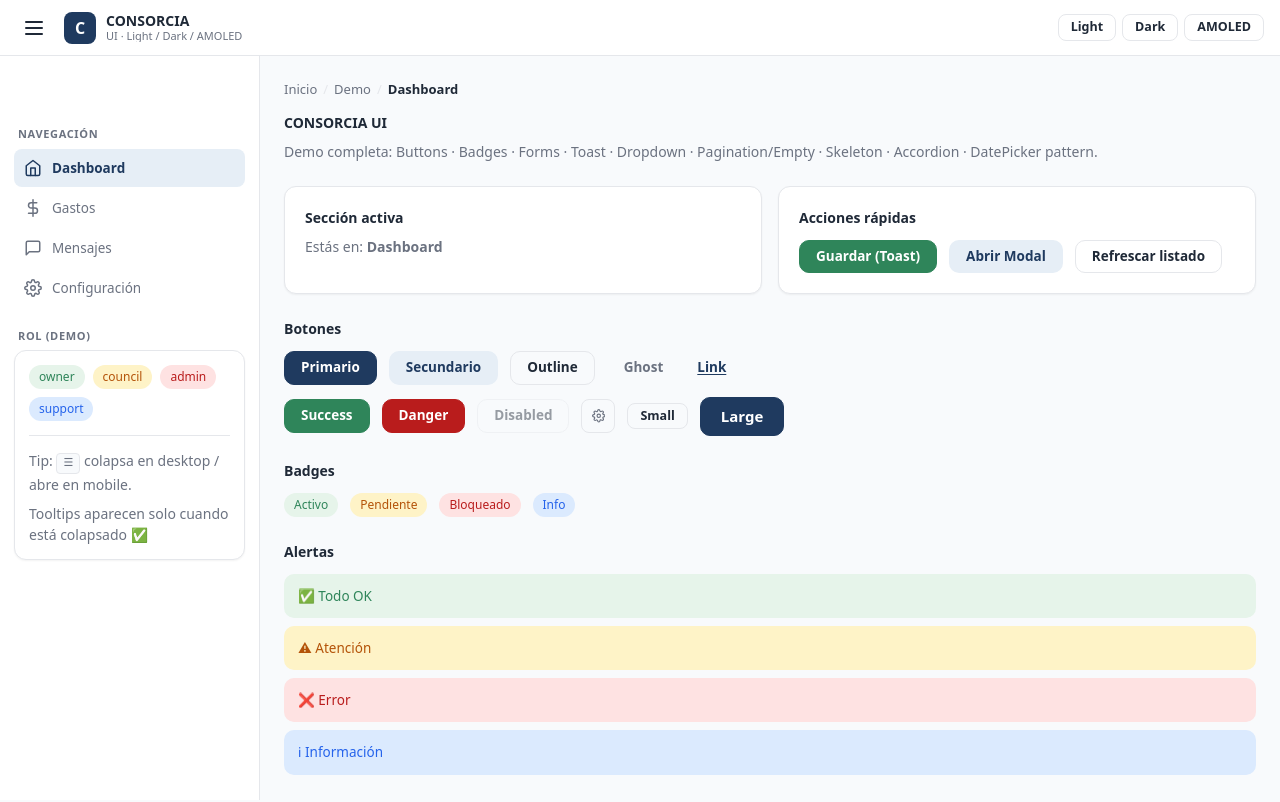
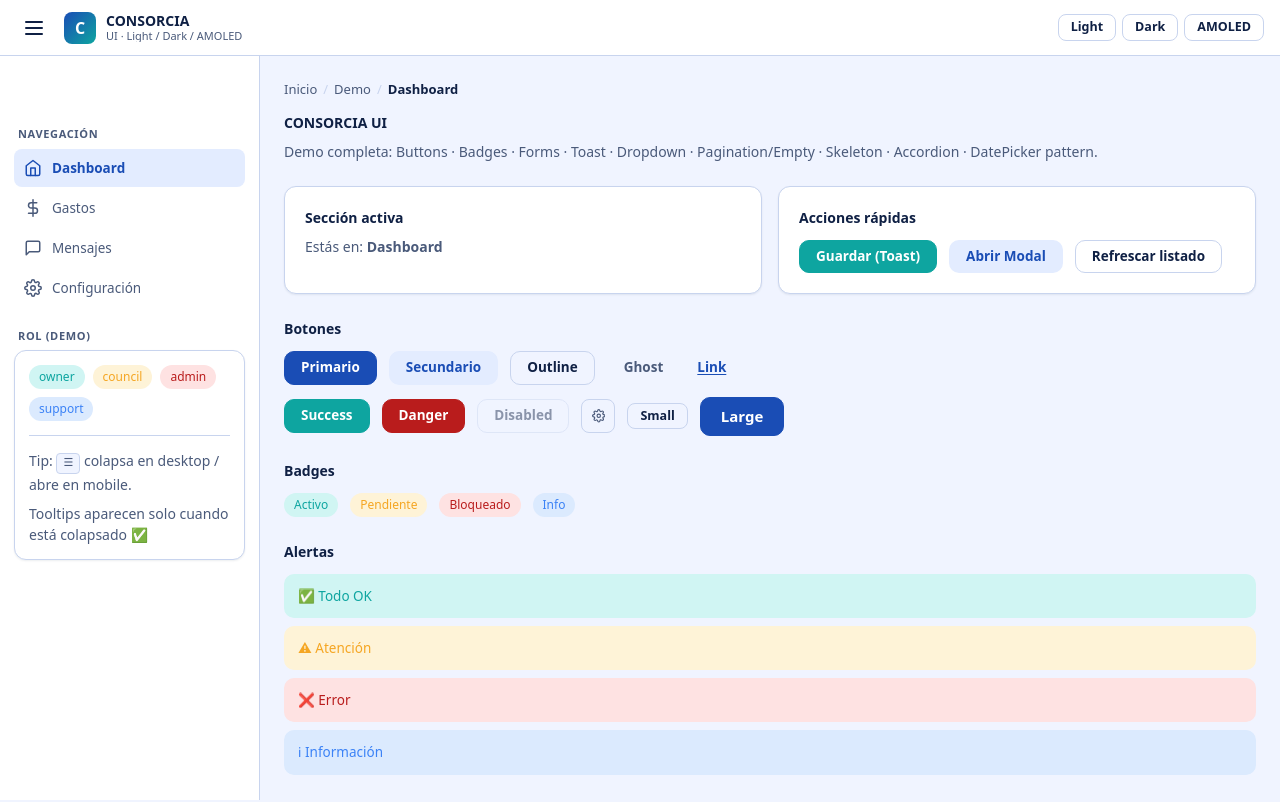
Before and after one commit to avrborges/consorcia-frontend, a React (Vite) app: page /demo in a window 1280 px wide. Shown: the top 802 px of the page. Built offline with nearby package versions, Linux system fonts and the light colour scheme.

Commit message:
estilos finales

```diff
--- a/src/styles/consorcia.css
+++ b/src/styles/consorcia.css
@@ -1,38 +1,71 @@
 /* =====================================================
    CONSORCIA UI – SINGLE SOURCE OF TRUTH
-   Light / Dark / AMOLED  — v2 (responsive fix)
+   Light / Dark / AMOLED  — v3 (brand palette update)
    ===================================================== */
 
 /* ===============================
    TOKENS
    =============================== */
 :root {
-    --c-bg: #f8fafc;
+    /* === Brand palette === */
+    --c-navy: #0F2044;
+    /* Navy */
+    --c-blue: #1A4DB5;
+    /* Azul principal */
+    --c-blue-light: #3B82F6;
+    /* Azul claro */
+    --c-teal: #0EA5A0;
+    /* Teal acento */
+    --c-gold: #F5A623;
+    /* Dorado */
+    --c-bg-light: #F0F4FF;
+    /* Fondo claro */
+
+    /* === Core surfaces === */
+    --c-bg: var(--c-bg-light);
     --c-surface: #ffffff;
-    --c-border: #e5e7eb;
+    --c-border: #C8D4EE;
+    /* [v3] reforzado con más tinte azul navy */
 
-    --c-text: #1f2937;
-    --c-text-muted: #6b7280;
+    /* === Typography === */
+    --c-text: var(--c-navy);
+    --c-text-muted: #4A5A7A;
+    /* [v3] más alineado al navy */
 
-    --c-primary: #1f3a5f;
-    --c-primary-soft: #e6eef6;
+    /* === Primary & interaction === */
+    --c-primary: var(--c-blue);
+    --c-primary-soft: #e3ecff;
+    /* hover/active backgrounds (tinte del azul principal) */
 
-    --c-success: #2f855a;
-    --c-success-soft: #e6f4ea;
+    /* === Status colors === */
+    --c-success: var(--c-teal);
+    --c-success-soft: #d0f5f3;
+    /* [v3] renombrado a teal-soft para coherencia */
 
-    --c-warning: #b45309;
-    --c-warning-soft: #fef3c7;
+    --c-warning: var(--c-gold);
+    --c-warning-soft: #FEF3D7;
+    /* [v3] gold-soft, antes #fff1db */
 
     --c-error: #b91c1c;
     --c-error-soft: #fee2e2;
 
-    --c-info: #2563eb;
+    --c-info: var(--c-blue-light);
     --c-info-soft: #dbeafe;
 
+    /* === New soft tokens [v3] === */
+    --c-teal-soft: #d0f5f3;
+    /* para badges/estados "activo", "al día", "pagado" */
+    --c-gold-soft: #FEF3D7;
+    /* para estados "pendiente", "en revisión" */
+
+    /* === Shape & effects === */
     --radius: 12px;
-    --shadow-sm: 0 1px 2px rgba(0, 0, 0, 0.05);
-    --ring: 0 0 0 3px rgba(37, 99, 235, 0.2);
+    --shadow-sm: 0 1px 2px rgba(15, 32, 68, 0.08);
 
+    /* [v3] Focus ring con teal para identidad de marca más única */
+    --ring: 0 0 0 3px rgba(14, 165, 160, 0.22);
+
+    /* Layout */
     --header-h: 56px;
     --sidebar-w: 260px;
     --sidebar-collapsed-w: 64px;
@@ -42,17 +75,33 @@
    DARK
    =============================== */
 html[data-theme="dark"] {
-    --c-bg: #0f172a;
-    --c-surface: #1e293b;
-    --c-border: #334155;
+    --c-bg: #0b1220;
+    --c-surface: #101b33;
+    --c-border: #223153;
 
-    --c-text: #e2e8f0;
-    --c-text-muted: #94a3b8;
+    --c-text: #eaf0ff;
+    --c-text-muted: #a9b8db;
 
-    --c-primary: #3b82f6;
-    --c-primary-soft: #1e3a5f;
+    /* Primary sigue siendo Azul claro para más "vivo" en dark */
+    --c-primary: #3B82F6;
+    --c-primary-soft: rgba(59, 130, 246, 0.16);
+
+    --c-success: #0EA5A0;
+    --c-success-soft: rgba(14, 165, 160, 0.18);
+
+    --c-warning: #F5A623;
+    --c-warning-soft: rgba(245, 166, 35, 0.18);
+
+    --c-info: #3B82F6;
+    --c-info-soft: rgba(59, 130, 246, 0.18);
+
+    /* [v3] soft tokens adaptados para dark */
+    --c-teal-soft: rgba(14, 165, 160, 0.18);
+    --c-gold-soft: rgba(245, 166, 35, 0.18);
 
     --shadow-sm: none;
+    --ring: 0 0 0 3px rgba(14, 165, 160, 0.28);
+    /* [v3] teal ring en dark también */
 }
 
 /* ===============================
@@ -60,16 +109,31 @@ html[data-theme="dark"] {
    =============================== */
 html[data-theme="amoled"] {
     --c-bg: #000000;
-    --c-surface: #0a0a0a;
-    --c-border: #1e293b;
+    --c-surface: #070b14;
+    --c-border: #162342;
 
-    --c-text: #e5e7eb;
-    --c-text-muted: #94a3b8;
+    --c-text: #eef3ff;
+    --c-text-muted: #a0b0d4;
 
-    --c-primary: #3b82f6;
-    --c-primary-soft: #0b1220;
+    --c-primary: #3B82F6;
+    --c-primary-soft: rgba(59, 130, 246, 0.16);
+
+    --c-success: #0EA5A0;
+    --c-success-soft: rgba(14, 165, 160, 0.18);
+
+    --c-warning: #F5A623;
+    --c-warning-soft: rgba(245, 166, 35, 0.18);
+
+    --c-info: #3B82F6;
+    --c-info-soft: rgba(59, 130, 246, 0.18);
+
+    /* [v3] soft tokens adaptados para amoled */
+    --c-teal-soft: rgba(14, 165, 160, 0.18);
+    --c-gold-soft: rgba(245, 166, 35, 0.18);
 
     --shadow-sm: none;
+    --ring: 0 0 0 3px rgba(14, 165, 160, 0.28);
+    /* [v3] teal ring en amoled también */
 }
 
 /* ===============================
@@ -256,11 +320,12 @@ button {
     min-width: 0;
 }
 
+/* [v3] gradiente azul→teal para reforzar identidad de marca */
 .brand-mark {
     width: 32px;
     height: 32px;
     border-radius: 8px;
-    background: var(--c-primary);
+    background: linear-gradient(135deg, var(--c-blue), var(--c-teal));
     color: #fff;
     display: flex;
     align-items: center;
@@ -427,7 +492,6 @@ button {
     grid-area: content;
     padding: 24px;
     min-width: 0;
-    /* prevents overflow blowout */
     overflow-x: hidden;
 }
 
@@ -631,6 +695,18 @@ button {
 .badge-info {
     background: var(--c-info-soft);
     color: var(--c-info);
+}
+
+/* [v3] badge teal — para estados "activo", "al día", "pagado" */
+.badge-teal {
+    background: var(--c-teal-soft);
+    color: var(--c-teal);
+}
+
+/* [v3] badge gold — para estados "pendiente", "en revisión" */
+.badge-gold {
+    background: var(--c-gold-soft);
+    color: #92540a;
 }
 
 /* ===============================
@@ -1086,9 +1162,10 @@ button {
     appearance: auto;
 }
 
+/* [v3] borde teal al enfocar — más identidad de marca */
 .control:focus {
     outline: none;
-    border-color: var(--c-primary);
+    border-color: var(--c-teal);
     box-shadow: var(--ring);
 }
 
@@ -1190,8 +1267,9 @@ button {
     flex-shrink: 0;
 }
 
+/* [v3] switch activo en teal para diferenciarlo del botón primario */
 .switch input:checked+.switch-track {
-    background: var(--c-primary);
+    background: var(--c-teal);
 }
 
 .switch-thumb {
@@ -1229,7 +1307,6 @@ button {
    =============================== */
 @media (max-width: 900px) {
 
-    /* Single-column shell */
     .app-shell,
     .app-shell.sidebar-collapsed {
         grid-template-columns: 1fr;
@@ -1238,7 +1315,6 @@ button {
             "content";
     }
 
-    /* Sidebar becomes fixed drawer */
     .sidebar {
         position: fixed;
         top: 0;
@@ -1256,7 +1332,6 @@ button {
         transform: translateX(0);
     }
 
-    /* Overlay */
     .sidebar-overlay {
         display: block;
         position: fixed;
```
